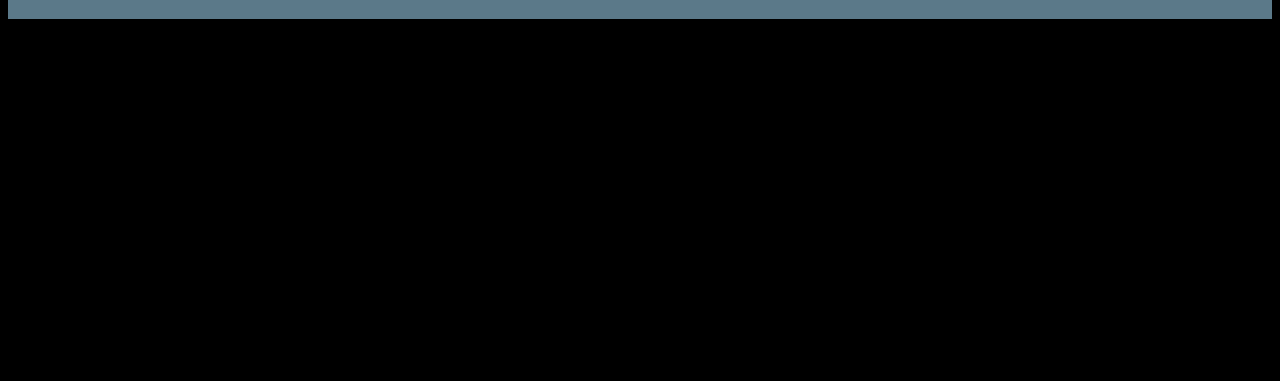
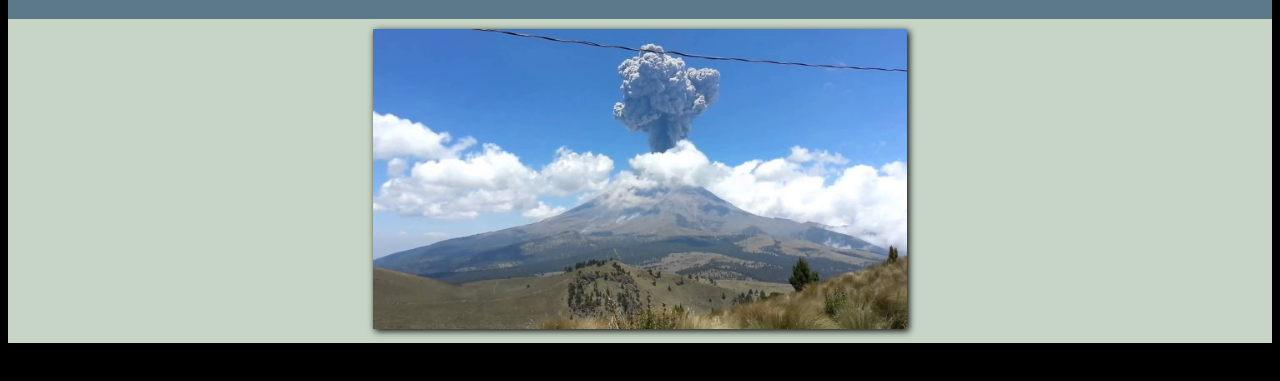
Before and after one commit to ayalalgg/css-proyecto, a plain HTML site: page index.html in a window 1280 px wide. Shown: the part 69-450 px from the top of the page. Drawn offline with Linux system fonts and the light colour scheme.

Commit message:
imagen principal

```diff
--- a/css/estilos.css
+++ b/css/estilos.css
@@ -48,3 +48,13 @@ nav ul li a {
 nav ul li a:hover {
 	text-decoration: none;
 }
+
+.img-primary{
+    background-color: #C6d5c5;
+    text-align: center;
+}
+.img-primary img{
+    height: 300px;
+    margin: 10px 0px 10px 0px;
+    box-shadow:  2px 2px 7px #000;
+}
--- a/index.html
+++ b/index.html
@@ -36,5 +36,8 @@
                 </ul>
             </nav>
         </header>
+        <div class="img-primary">
+        	<img src="img/imagen-principal.jpg" alt="">
+        </div>
     </body>
 </html>
```
Also changed, not shown: img/imagen-principal.jpg (added).
